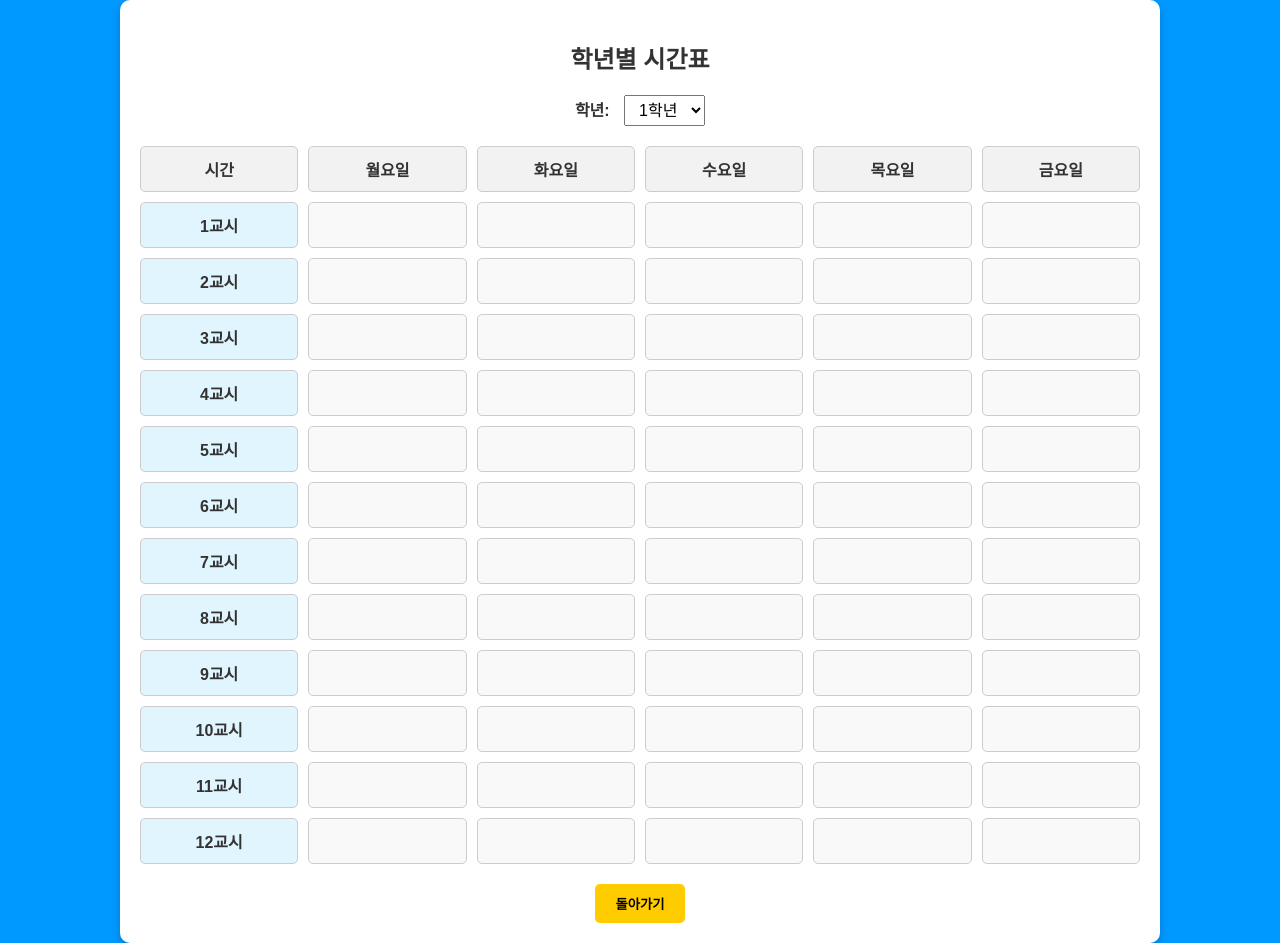
After one commit to kms8032/GSC_Program_V1, a PHP site: page /scripts/schedule_list.php in a window 1280 px wide. The commit adds this page. Run offline with PHP 8.4, Linux system fonts and the light colour scheme; data that the repository does not hold is empty.

Commit message:
학생 기능

```diff
--- a/register.html
+++ b/register.html
@@ -14,7 +14,6 @@
             <h1>영진전문대학교<br>글로벌시스템융합과</h1>
         </div>
 
-        <!-- 회원가입 폼 -->
         <form class="signup-form" action="./scripts/register_process.php" method="POST">
             <!-- 이름 입력 -->
             <div class="form-group">
@@ -44,7 +43,7 @@
             <div class="form-group">
                 <label>사용자 유형 :</label>
                 <div class="user-type">
-                    <label><input type="radio" name="user_type" value="학생" checked> 학생</label>
+                    <label><input type="radio" name="user_type" value="학생" required> 학생</label>
                     <label><input type="radio" name="user_type" value="교수"> 교수</label>
                     <label><input type="radio" name="user_type" value="관리자"> 관리자</label>
                 </div>
@@ -60,6 +59,7 @@
                 <button type="button" class="action-button back-button" onclick="window.history.back();">뒤로가기</button>
             </div>
         </form>
+
     </div>
 </body>
 </html>
--- a/scripts/db_connect.php
+++ b/scripts/db_connect.php
@@ -12,5 +12,5 @@ $conn = new mysqli($host, $username, $pw, $dbname, $port);
 if ($conn->connect_error) {
     die("MySQL 연결 실패: " . $conn->connect_error);
 }
-echo "MySQL 연결 성공!";
+
 ?>
--- a/scripts/login_process.php
+++ b/scripts/login_process.php
@@ -32,7 +32,10 @@ if ($_SERVER['REQUEST_METHOD'] === 'POST') {
             if ($user['role'] === '학생') {
                 header("Location: ../student_dashboard.html");
                 exit; // 리다이렉트 후 코드 실행 중단
-            } else {
+            } else if ($user['role'] === '관리자'){
+                header("Location: ../admin_dashboard.html");
+                exit; // 리다이렉트 후 코드 실행 중단
+            }else {
                 echo "권한이 없습니다.";
             }
         } else {
--- /dev/null
+++ b/scripts/schedule_list.php
@@ -0,0 +1,166 @@
+<?php
+// 데이터베이스 연결
+include 'db_connect.php';
+
+// 학년 필터링
+$grade_filter = $_GET['grade'] ?? '1'; // 기본값은 1학년
+
+// 학년에 따라 테이블 이름 설정
+$table_name = "schedules_grade" . $grade_filter;
+
+// 시간표 데이터 가져오기
+$sql = "SELECT * FROM $table_name ORDER BY day_of_week, class";
+$stmt = $conn->prepare($sql);
+$stmt->execute();
+$result = $stmt->get_result();
+
+// 요일 매핑
+$days = ["월요일", "화요일", "수요일", "목요일", "금요일"];
+
+// 시간표 데이터 저장
+$schedule_data = [];
+while ($row = $result->fetch_assoc()) {
+    $schedule_data[$row['day_of_week']][$row['class']] = $row;
+}
+?>
+
+<!DOCTYPE html>
+<html lang="ko">
+<head>
+    <meta charset="UTF-8">
+    <meta name="viewport" content="width=device-width, initial-scale=1.0">
+    <title>시간표</title>
+    <style>
+        body {
+            font-family: Arial, sans-serif;
+            background-color: #0099ff;
+            color: #333;
+            display: flex;
+            justify-content: center;
+            align-items: center;
+            min-height: 100vh;
+            margin: 0;
+        }
+
+        .container {
+            background-color: white;
+            padding: 20px;
+            border-radius: 10px;
+            box-shadow: 0 4px 8px rgba(0, 0, 0, 0.2);
+            width: 90%;
+            max-width: 1000px;
+        }
+
+        h2 {
+            text-align: center;
+            margin-bottom: 20px;
+        }
+
+        .filter {
+            margin-bottom: 20px;
+            text-align: center;
+        }
+
+        .filter label {
+            font-weight: bold;
+        }
+
+        select {
+            padding: 5px 10px;
+            font-size: 1em;
+            margin-left: 10px;
+        }
+
+        .schedule-grid {
+            display: grid;
+            grid-template-columns: repeat(6, 1fr); /* 6 열: 시간 + 요일 */
+            gap: 10px;
+            text-align: center;
+        }
+
+        .schedule-grid div {
+            border: 1px solid #ccc;
+            padding: 10px;
+            border-radius: 5px;
+            background-color: #f9f9f9;
+        }
+
+        .schedule-grid .header {
+            background-color: #f2f2f2;
+            font-weight: bold;
+        }
+
+        .schedule-item {
+            background-color: #90caf9; /* 기본 색상 */
+            color: #000;
+        }
+
+        .schedule-grid .time {
+            font-weight: bold;
+            background-color: #e1f5fe;
+        }
+
+        .back-button {
+            display: block;
+            margin: 20px auto 0;
+            padding: 10px 20px;
+            background-color: #ffcc00;
+            color: #000;
+            font-weight: bold;
+            border: none;
+            border-radius: 5px;
+            cursor: pointer;
+        }
+
+        .back-button:hover {
+            background-color: #ffaa00;
+        }
+    </style>
+</head>
+<body>
+    <div class="container">
+        <!-- 제목 -->
+        <h2>학년별 시간표</h2>
+
+        <!-- 학년 필터 -->
+        <div class="filter">
+            <form method="GET" action="schedule_list.php">
+                <label for="grade">학년:</label>
+                <select name="grade" id="grade" onchange="this.form.submit()">
+                    <option value="1" <?= $grade_filter == '1' ? 'selected' : '' ?>>1학년</option>
+                    <option value="2" <?= $grade_filter == '2' ? 'selected' : '' ?>>2학년</option>
+                    <option value="3" <?= $grade_filter == '3' ? 'selected' : '' ?>>3학년</option>
+                </select>
+            </form>
+        </div>
+
+        <!-- 시간표 -->
+        <div class="schedule-grid">
+            <!-- 시간표 헤더 -->
+            <div class="header">시간</div>
+            <?php foreach ($days as $day): ?>
+                <div class="header"><?= $day ?></div>
+            <?php endforeach; ?>
+
+            <!-- 시간표 데이터 -->
+            <?php
+            for ($class = 1; $class <= 12; $class++): ?>
+                <div class="time"><?= $class ?>교시</div>
+                <?php foreach ($days as $day): ?>
+                    <?php if (isset($schedule_data[$day][$class])): ?>
+                        <?php $row = $schedule_data[$day][$class]; ?>
+                        <div class="schedule-item">
+                            <?= htmlspecialchars($row['subject_name']) ?><br><?= htmlspecialchars($row['classroom']) ?>
+                        </div>
+                    <?php else: ?>
+                        <div></div> <!-- 빈 칸 -->
+                    <?php endif; ?>
+                <?php endforeach; ?>
+            <?php endfor; ?>
+        </div>
+
+        <!-- 뒤로가기 버튼 -->
+        <button class="back-button" onclick="window.location.href='../student_dashboard.html';">돌아가기</button>
+    </div>
+</body>
+</html>
--- a/student_dashboard.html
+++ b/student_dashboard.html
@@ -9,13 +9,13 @@
 <body>
     <div class="container">
         <!-- 공지사항 -->
-        <div class="notice" onclick="window.location.href='notice_list.html';">
+        <div class="notice" onclick="window.location.href='./scripts/notice_list.php';">
             <h2>공지사항</h2>
             <p>여기에 공지사항 내용이 표시됩니다.</p>
         </div>
 
         <!-- 학년별 정규 시간표 -->
-        <div class="schedule">
+        <div class="schedule" onclick="window.location.href='./scripts/schedule_list.php';">
             <div class="schedule-header">
                 학년별 정규 시간표
             </div>
```
Also changed, not shown: assets/styles/schedule_list.css (added, +59 -0 lines), notice_list.html (deleted, +0 -76 lines), scripts/notice_detail.php (+27 -25 lines), scripts/notice_list.php (+41 -27 lines), scripts/register_process.php (+26 -25 lines).
